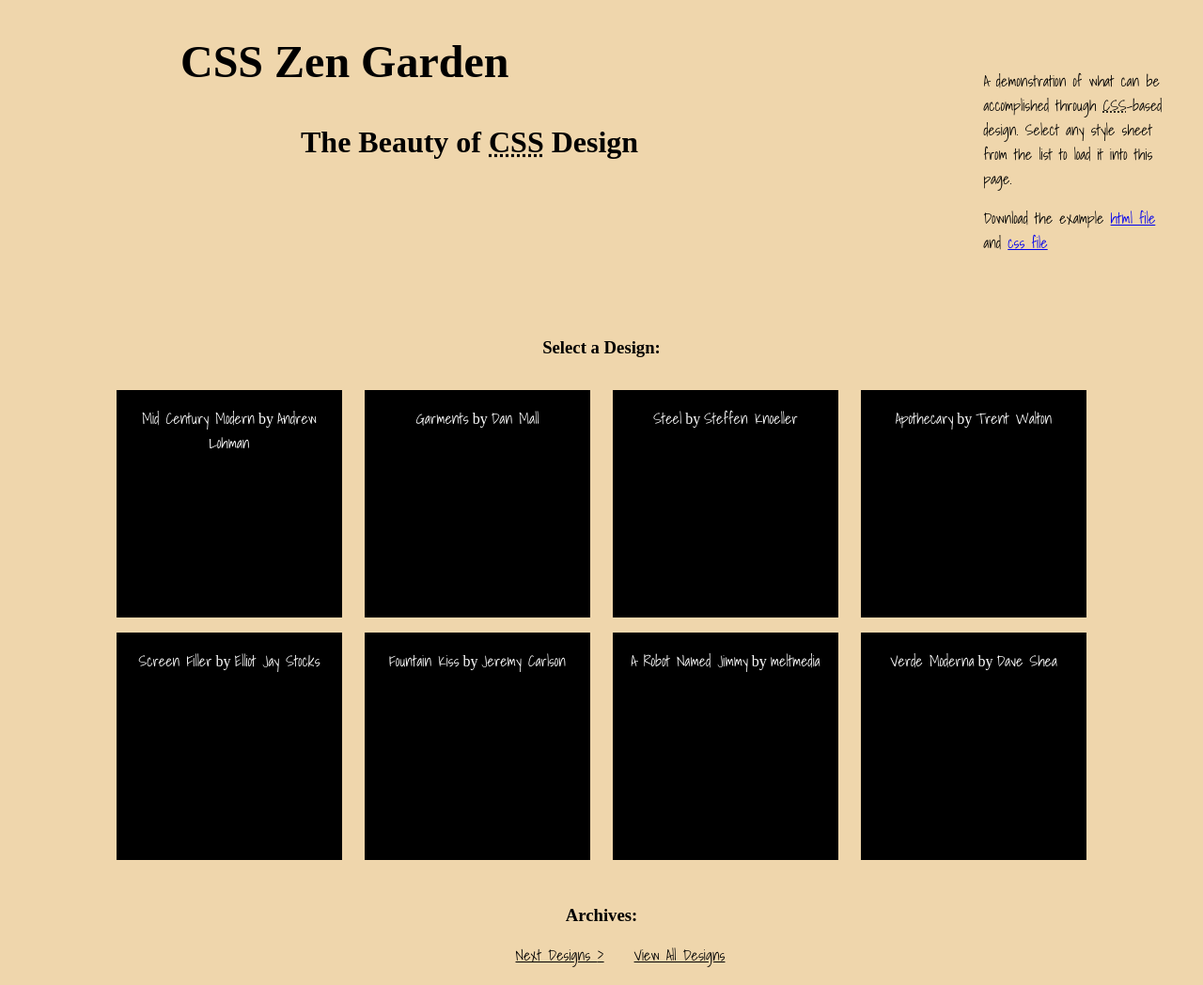
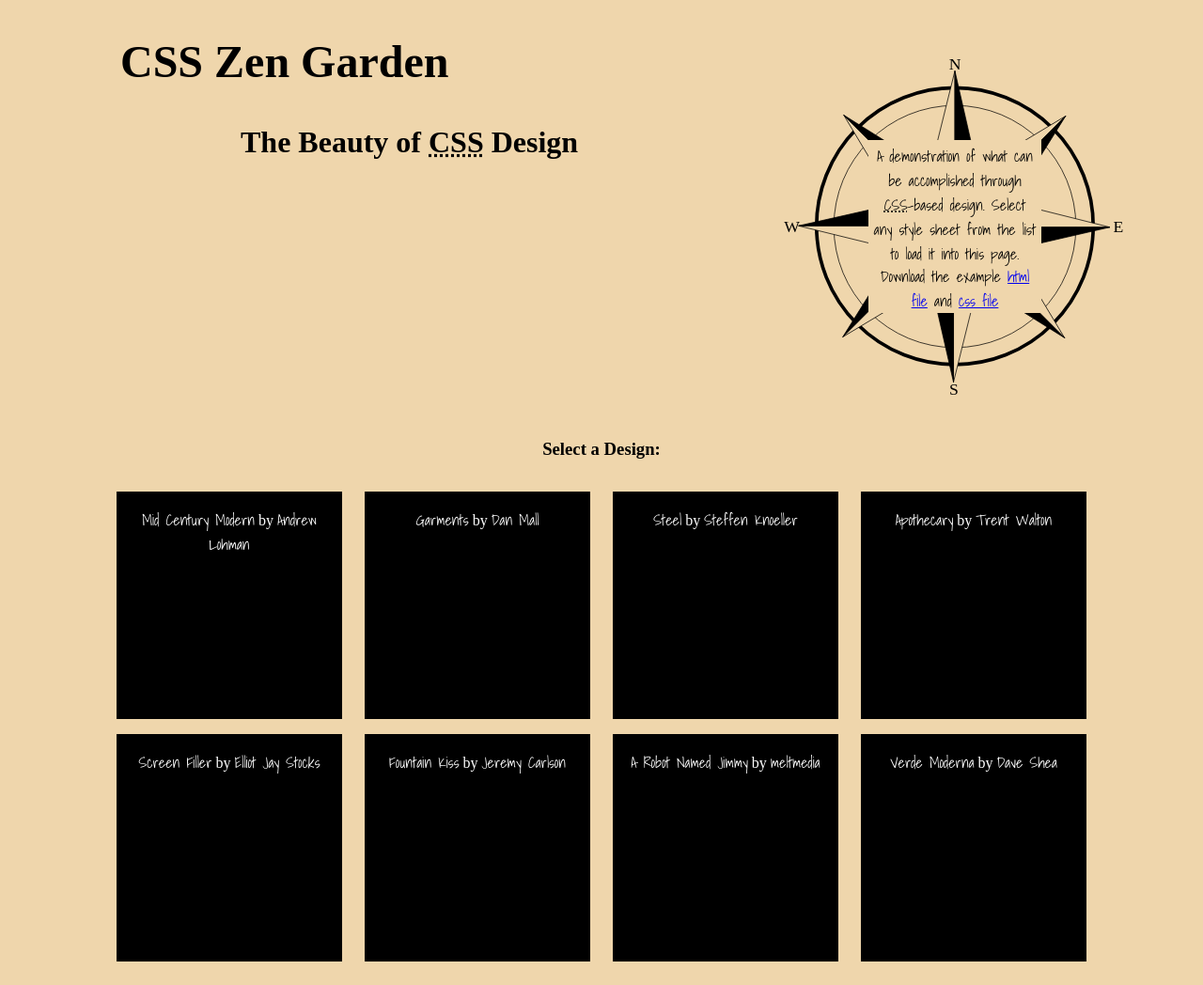
Before and after one commit to ABunderson/GroupProject331.github.io, a plain HTML site: page Zen/index.html in a window 1280 px wide. Shown: the top 1048 px of the page at 94% size. Drawn offline with Linux system fonts and the light colour scheme; a web font is replaced by a local one.

Commit message:
added compass rose

```diff
--- a/Zen/partials/_header.scss
+++ b/Zen/partials/_header.scss
@@ -5,19 +5,19 @@ header {
 
     h1 {
       text-align: left;
-      padding-left: 15%;
+      padding-left: 10%;
       font-size: 3em;
       margin-top: 3%;
     }
 
     h2 {
       text-align: left;
-      padding-left: 25%;
-      margin-bottom: 35.5em;
+      padding-left: 20%;
       font-size: 2em;
 
+      /*this keeps the main area below the flags after the compass rose jumps to the side*/
       @include break(flag) {
-        margin-bottom: 27.5em;
+        margin-bottom: 30em;
       }
     }
   }
--- a/Zen/partials/_layout.scss
+++ b/Zen/partials/_layout.scss
@@ -1,26 +1,28 @@
 // breakpoints
 
-$large:         52em;
-$flag:          60em;
-$small-flag:    43em;
-$small:         20em;
+$flag: 60em;
+$large: 52em;
+$small-flag: 43em;
+$small: 20em;
 
 // media queries
 
 @mixin break($canvas) {
-    @if $canvas == small {
-     @media only screen and (min-width: $small) { @content; }
+  @if $canvas == small {
+    @media only screen and (min-width: $small) {
+      @content;
     }
-
-    @else if $canvas == small-flag {
-        @media only screen and (min-width: $small-flag) { @content; }
-       }
-
-    @else if $canvas == flag {
-     @media only screen and (min-width: $flag) { @content; }
+  } @else if $canvas == small-flag {
+    @media only screen and (min-width: $small-flag) {
+      @content;
     }
-
-    @else if $canvas == large {
-        @media only screen and (min-width: $large) { @content; }
-       }
+  } @else if $canvas == flag {
+    @media only screen and (min-width: $flag) {
+      @content;
+    }
+  } @else if $canvas == large {
+    @media only screen and (min-width: $large) {
+      @content;
+    }
   }
+}
--- a/Zen/partials/_sidebar.scss
+++ b/Zen/partials/_sidebar.scss
@@ -1,9 +1,16 @@
 .design-selection {
   position: absolute;
-  top: 21.25em;
+  top: 33em;
   max-width: 100em;
   width: 100%;
   text-align: center;
+
+  @include break(large){
+    top: 38em;
+  }
+  @include break(flag){
+    top: 28em;
+  }
 }
 
 .design-selection nav ul {
@@ -38,7 +45,7 @@
 }
 
 .design-archives {
-  top: 91.5em;
+  top: 103em;
   position: absolute;
   max-width: 100em;
   width: 100%;
@@ -48,6 +55,7 @@
     display: flex;
     list-style: none;
     justify-content: center;
+    padding: 0;
 
     li a {
       color: black;
@@ -55,11 +63,16 @@
     }
   }
 
+  /*This keeps the archives menu below the flags*/
   @include break(small-flag) {
-    top: 75em;
+    top: 86em;
+  }
+
+  @include break(large) {
+    top: 90em;
   }
 
   @include break(flag) {
-    top: 59em;
+    top: 65em;
   }
 }
--- a/Zen/partials/_summary.scss
+++ b/Zen/partials/_summary.scss
@@ -1,20 +1,46 @@
-.summary {
+.summary::before {
+  content: url(svg/compass-rose.svg);
   margin-left: auto;
   margin-right: auto;
-  max-width: 12em;
+  z-index: -1;
+  width: 100%;
+  min-width: 23em;
+  max-width: 25em;
+  grid-area: 1/1/5/2;
+}
+
+.summary {
   padding: 1em;
-  margin-bottom: 76.5em;
+  margin-bottom: 76em;
+  display: grid;
+  grid-template-columns: 1fr;
+  grid-template-rows: 5em 8em auto 5em;
+  text-align: center;
 
-  @include break(small-flag){
-      margin-bottom: 60em;
+  p:nth-of-type(1) {
+    grid-area: 2/1/3/2;
+    width: 11em;
+    @include center;
   }
 
-  @include break(large) {
+  p:nth-of-type(2) {
+    grid-area: 3/1/4/2;
+    width: 11em;
+    @include center;
+  }
+
+  /*This bit keeps the main grid area below the flags*/
+  @include break(small-flag){
+    margin-bottom: 57em;
+  }
+
+  @include break(flag) {
     position: absolute;
-    right: 2%;
+    right: 5%;
     top: 2%;
   }
 }
+
 .intro {
   position: relative;
 }
```
Also changed, not shown: Zen/style.css, Zen/svg/compass-rose.svg (added), 1 other file.
